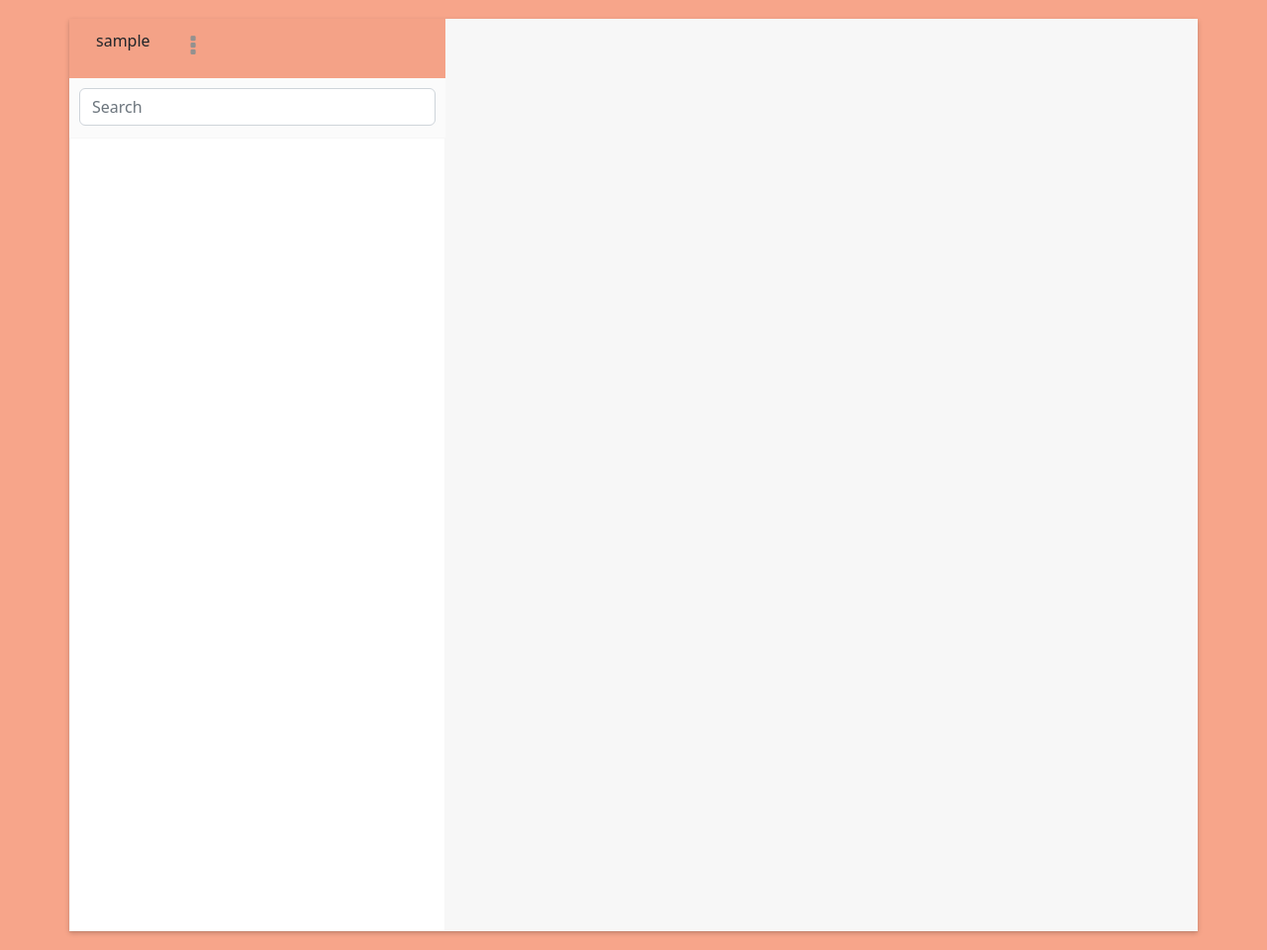
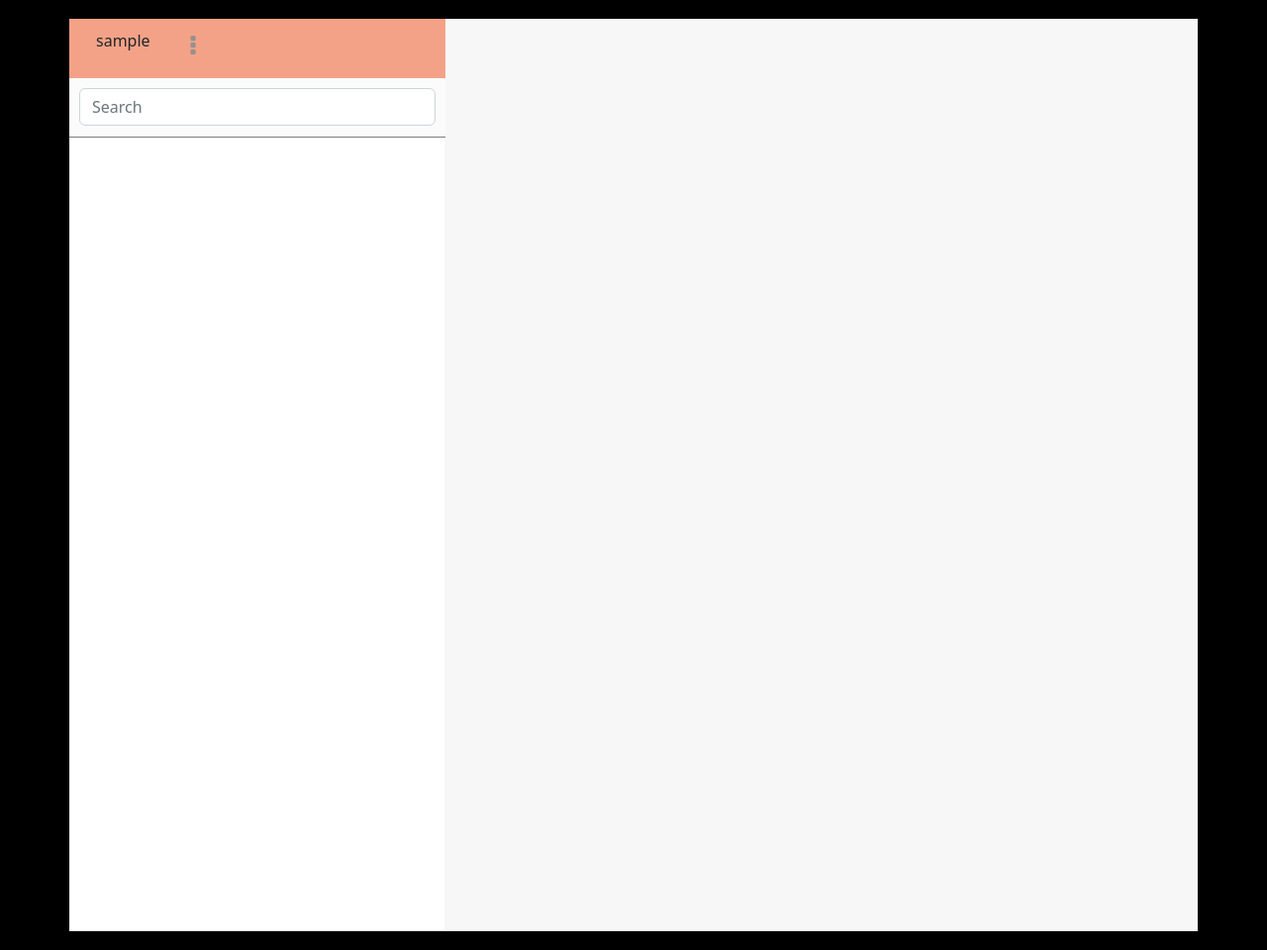
Before and after one commit to Sahejpalarneja/Study-Group-2, a Django app: page /main/ in a window 1280 px wide. Shown: the whole page at 99% size. Run offline with Django 3.2, Linux system fonts and the light colour scheme; the visitor is signed in with stand-in values (Sample User, id 1); data that the repository does not hold is empty; some libraries are stand-ins or nearby versions; grey boxes are pictures that could not be loaded.

Commit message:
Updated Css

```diff
--- a/home/static/styles/styles2.css
+++ b/home/static/styles/styles2.css
@@ -12,7 +12,7 @@ span {
 }
 
 body {
-  background: rgba(243, 117, 76, 0.65);
+  background: black;
   background-size: cover;
 }
 
@@ -144,6 +144,9 @@ body {
   margin: 0 !important;
   height: 60px;
   width: 100%;
+  border-bottom-style: solid;
+  border-bottom-color: grey;
+  border-bottom-width:1px
 }
 
 .searchBox-inner {
@@ -152,12 +155,6 @@ body {
   padding: 10px !important;
   background-color: #fbfbfb;
 }
-
-
-/*#searchBox-inner input {
-  box-shadow: none;
-}*/
-
 .searchBox-inner input:focus {
   outline: none;
   border: none;
@@ -174,12 +171,14 @@ body {
 }
 
 .sideBar-body {
-  position: relative;
   padding: 10px !important;
   border-bottom: 1px solid #f7f7f7;
-  height: 72px;
+  height: 50px;
   margin: 0 !important;
   cursor: pointer;
+  border-bottom-style: solid;
+  border-bottom-width: 1px;
+  border-bottom-color: grey;
 }
 
 .sideBar-body:hover {
```
